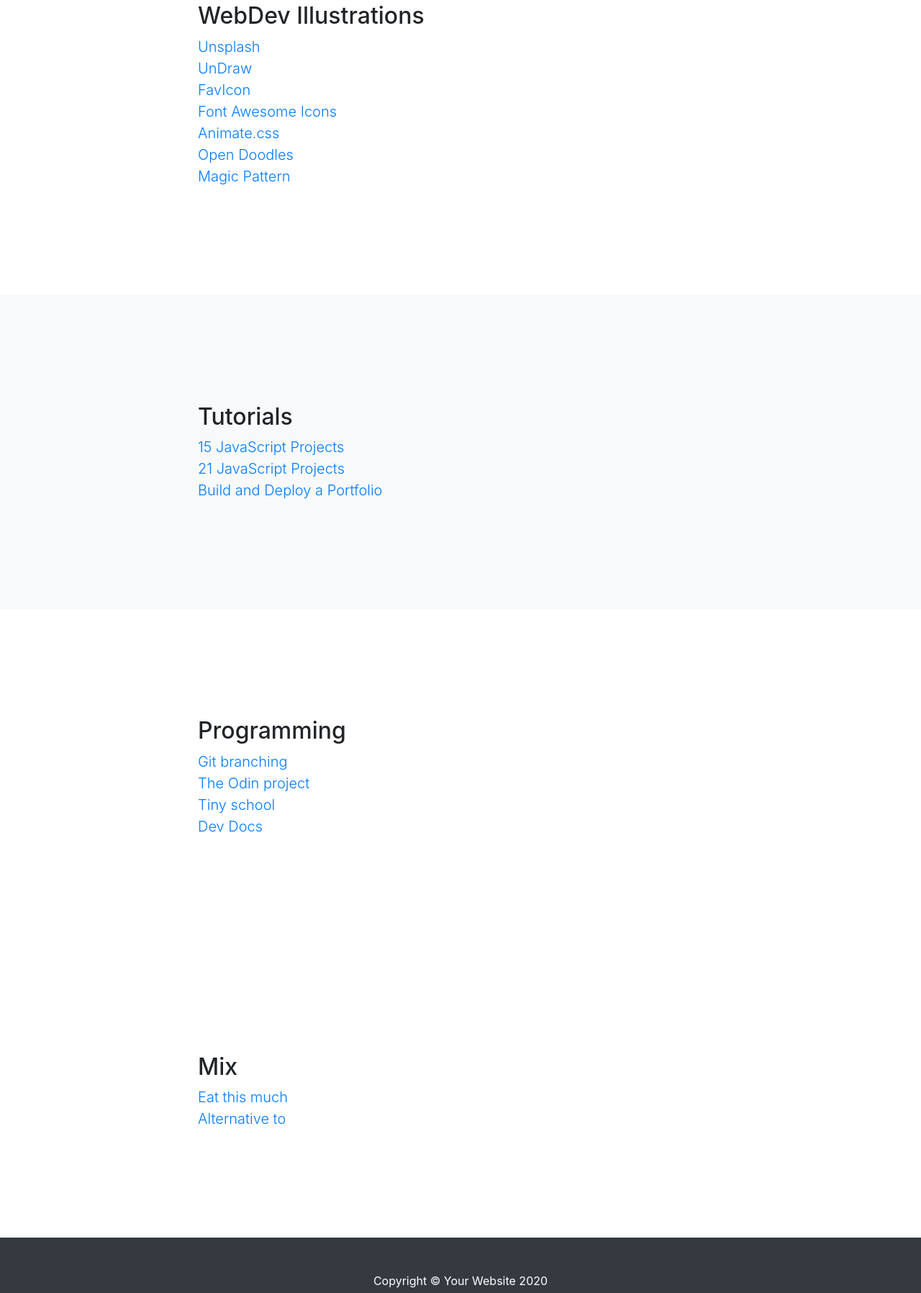
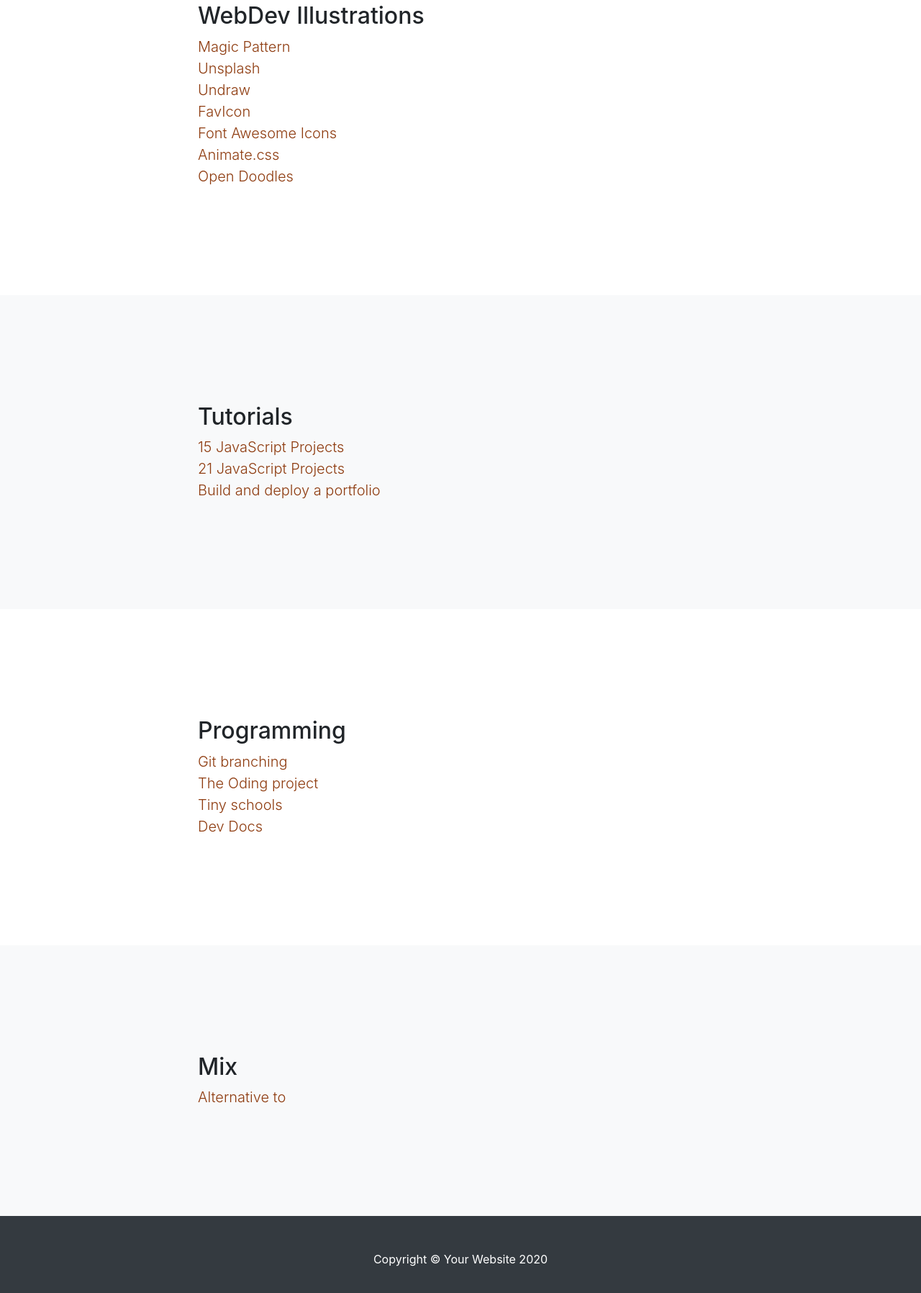
Before and after one commit to magalipujol/internet-is-beautiful, a website with bundled scripts: page index.html in a window 1280 px wide. Shown: the part 1001-2797 px from the top of the page at 72% size. Built offline with nearby package versions, Linux system fonts and the light colour scheme.

Commit message:
changed style and added a function to add pages

```diff
--- a/css/stylesheet.css
+++ b/css/stylesheet.css
@@ -20,3 +20,19 @@
   * {
     box-sizing: unset;
   }
+
+  .bg-dark {
+    background-color: #8e3b0f!important;
+  }
+
+  .bg-light {
+    background-color: #f5f2f0 !important;
+  }
+
+  .lead {
+    color: #8e3b0f !important;
+  }
+
+#page-description {
+  color: white !important
+}
--- /dev/null
+++ b/database.js
@@ -0,0 +1,127 @@
+let pages = [
+    {
+        sectionId: "webdev-content",
+        contents: [
+            {
+                link:"https://hackerthemes.com/bootstrap-cheatsheet/#bg-dark",
+                linkText: "Bootstrap cheatsheet",
+                description: "An interactive list of Bootstrap classes for version 4.3.1"
+            },
+            {
+                link:"https://grid.layoutit.com/",
+                linkText: "Grid Lay out it",
+                description: "Grid maker for CSS"
+            },
+            {
+                link: "https://web.dev/learn/",
+                linkText: "Wev.Dev",
+                description: "Explore our structured learning paths to discover everything you need to know about building for the modern web."
+            },
+            {
+                link: "https://purecss.io/",
+                linkText: "Pure.css",
+                description: "A set of small, responsive CSS modules that you can use in every web project."
+            },
+            {
+                link: "https://bulma.io/",
+                linkText: "Bulma",
+                description: "Bulma is a free, open source framework that provides ready-to-use frontend components that you can easily combine to build responsive web interfaces."
+            }
+        ]
+    },
+    {
+        sectionId: "webdev-design-content",
+        contents: [
+            {link: "https://www.magicpattern.design/",
+             linkText: "Magic Pattern",
+             description: "Generate unlimited high quality background graphics."
+            },
+            {
+                link: "https://unsplash.com/t/interiors",
+                linkText: "Unsplash",
+                description: "Good quality free images, and it has a great API"
+            },
+            {
+                link: "https://undraw.co/",
+                linkText: "Undraw",
+                description: "Open-source illustrations for any idea you can imagine and create."
+            },
+            {
+                link: "https://favicon.io/",
+                linkText: "FavIcon",
+                description: "Quickly generate your favicon from text, image, or choose from hundreds of emojis."
+            },
+            {
+                link: "https://fontawesome.com/icons?d=gallery&p=2",
+                linkText: "Font Awesome Icons",
+                description: "The world's most popular and easiest to use icon set."
+            },
+            {
+                link: "https://animate.style/",
+                linkText: "Animate.css",
+                description: "Animate.css is a library of ready-to-use, cross-browser animations for use in your web projects. Great for emphasis, home pages, sliders, and attention-guiding hints."
+            },
+            {
+                link: "https://www.opendoodles.com/?ref=hiddentools",
+                linkText: "Open Doodles",
+                description: "A Free Set of Open-Source Illustrations!"
+            }
+        ]
+    },
+    {
+        sectionId: "tutorial-content",
+        contents: [
+            {
+                link: "https://www.youtube.com/watch?v=3PHXvlpOkf4",
+                linkText: "15 JavaScript Projects",
+                description: "Sharpen your JavaScript skills by building 15 projects using plain JavaScript without frameworks"
+            },
+            {
+                link: "https://www.dunebook.com/javascript-project-ideas-for-beginners/",
+                linkText: "21 JavaScript Projects",
+                description: "21 Javascript projects for begginers"
+            },
+            {
+                link: "https://www.freecodecamp.org/news/build-a-portfolio-with-vuejs/#introduction",
+                linkText: "Build and deploy a portfolio",
+                description: "How to Build and Deploy a Portfolio with Vue.js Axios, the GitHub REST API, and Netlify"
+            }
+        ]
+    },
+    {
+        sectionId: "programming-content",
+        contents: [
+            {
+                link: "https://learngitbranching.js.org/?locale=es_AR",
+                linkText: "Git branching",
+                description: "Learn Git branching"
+            },
+            {
+                link: "https://www.theodinproject.com/",
+                linkText: "The Oding project",
+                description: "The free and open source curriculum for learning modern web development."
+            },
+            {
+                link: "https://tiny.school/",
+                linkText: "Tiny schools",
+                description: "Tinyschool helps developers learn new skills, get mentorship, build real-world projects and find a job in top remote teams. "
+            },
+            {
+                link: "https://devdocs.io/",
+                linkText: "Dev Docs",
+                description: "DevDocs combines multiple API documentations in a fast, organized, and searchable interface."
+            }
+        ]
+    },
+    {
+        sectionId: "mix-content",
+        contents: [
+            {
+                link: "https://alternativeto.net/",
+                linkText: "Alternative to",
+                description: "Reviews, comments and recommendations from users like yourself."
+            }
+        ]
+    }
+
+]
--- a/index.html
+++ b/index.html
@@ -60,31 +60,17 @@
   <header class="bg-primary text-white">
     <div style ="background: url('Flat-Mountains.svg') no-repeat right; max-width: 80%; background-color: #ffc73a;"class="container text-center title-header">
       <h1 >Welcome to Internet is beautiful</h1>
-      <p class="lead">A webpage that contains other awesome webpages </p>
+      <p class="lead" id="page-description">A webpage that contains other awesome webpages </p>
     </div>
   </header>
-  <!--
-  <a class="lead" target="_blank" href="link">pageName</a>
-  <div class="hidden">description</div><br>
--->
 
 
 <section id="webdev" class="bg-light">
     <div class="container">
       <div class="row">
-        <div class="col-lg-8 mx-auto">
+        <div id="webdev-content" class="col-lg-8 mx-auto">
           <h2>Frontend Web Development</h2>
-          <a class="lead" target="_blank" href="https://grid.layoutit.com/">Grid Lay out it</a>
-          <div class="hidden">Grid maker for CSS</div><br>
-          <a class="lead" target="_blank" href="https://hackerthemes.com/bootstrap-cheatsheet/#bg-dark">Bootstrap
-            Cheatsheet </a>
-          <div class="hidden">An interactive list of Bootstrap classes for version 4.3.1</div><br>
-          <a class="lead" target="_blank" href="https://web.dev/learn/">Web.Dev </a>
-          <div class="hidden">Explore our structured learning paths to discover everything you need to know about building for the modern web.</div><br>
-          <a class="lead" target="_blank" href="https://bulma.io/">Bulma </a>
-          <div class="hidden">Bulma is a free, open source framework that provides ready-to-use frontend components that you can easily combine to build responsive web interfaces. </div><br>
-          <a class="lead" target="_blank" href="https://purecss.io/">Pure.css </a>
-          <div class="hidden">A set of small, responsive CSS modules that you can use in every web project.</div><br>
+
         </div>
       </div>
     </div>
@@ -93,27 +79,9 @@
   <section id="design">
     <div class="container">
       <div class="row">
-        <div class="col-lg-8 mx-auto">
+        <div class="col-lg-8 mx-auto" id="webdev-design-content">
           <h2>WebDev Illustrations</h2>
-          <a class="lead" target="_blank" href="https://unsplash.com/t/interiors">Unsplash</a>
-          <div class="hidden">Good quality free images, and it has a great API</div><br>
-          <a class="lead" target="_blank" href="https://undraw.co/">UnDraw</a>
-          <div class="hidden">Open-source illustrations for any idea you can imagine and create.</div><br>
-          <a class="lead" target="_blank" href="https://favicon.io/">FavIcon</a>
-          <div class="hidden">Quickly generate your favicon from text, image, or choose from hundreds of emojis.</div><br>
-          <a class="lead" target="_blank" href="https://fontawesome.com/icons?d=gallery&p=2">Font Awesome Icons</a>
-          <div class="hidden">The world's most popular and easiest to use icon set. <br>
-          </div><br>
-          <a class="lead" target="_blank" href="https://animate.style/">Animate.css</a>
-          <div class="hidden">Animate.css is a library of ready-to-use, cross-browser animations for use in your web projects.
-            Great for emphasis, home pages, sliders, and attention-guiding hints. <br>
-          </div><br>
-          <a class="lead" target="_blank" href="https://www.opendoodles.com/?ref=hiddentools">Open Doodles</a>
-          <div class="hidden">A Free Set of Open-Source Illustrations! <br>
-          </div><br>
-          <a class="lead" target="_blank" href="https://www.magicpattern.design/">Magic Pattern</a>
-          <div class="hidden">Generate unlimited high quality background graphics.<br>
-          </div><br>
+
         </div>
       </div>
     </div>
@@ -122,19 +90,8 @@
   <section id="tutorials" class="bg-light">
     <div class="container">
       <div class="row">
-        <div class="col-lg-8 mx-auto">
+        <div class="col-lg-8 mx-auto" id="tutorial-content">
           <h2>Tutorials</h2>
-          <a class="lead" target="_blank" href="https://www.youtube.com/watch?v=3PHXvlpOkf4">15 JavaScript Projects</a>
-          <div class="hidden">Sharpen your JavaScript skills by building 15 projects using plain JavaScript without
-            frameworks.</div><br>
-            <a class="lead" target="_blank" href="https://www.dunebook.com/javascript-project-ideas-for-beginners/">21
-              JavaScript Projects</a>
-              <div class="hidden">21 JavaScript projects for beginners.</div><br>
-              <a class="lead" target="_blank"
-              href="https://www.freecodecamp.org/news/build-a-portfolio-with-vuejs/#introduction">Build and Deploy a
-              Portfolio</a>
-              <div class="hidden">How to Build and Deploy a Portfolio with Vue.js Axios, the GitHub REST API, and Netlify
-              </div><br>
             </div>
           </div>
         </div>
@@ -143,16 +100,8 @@
       <section id="prog">
         <div class="container">
           <div class="row">
-            <div class="col-lg-8 mx-auto">
+            <div class="col-lg-8 mx-auto" id="programming-content">
               <h2>Programming</h2>
-              <a class="lead" target="_blank" href="https://learngitbranching.js.org/?locale=es_AR">Git branching</a>
-              <div class="hidden">Learn git branching</div><br>
-              <a class="lead" target="_blank" href="https://www.theodinproject.com/">The Odin project</a>
-              <div class="hidden">The free and open source curriculum for learning modern web development. </div><br>
-              <a class="lead" target="_blank" href="https://tiny.school/">Tiny school</a>
-              <div class="hidden">Tinyschool helps developers learn new skills, get mentorship, build real-world projects and find a job in top remote teams. </div><br>
-              <a class="lead" target="_blank" href="https://devdocs.io/">Dev Docs</a>
-              <div class="hidden">DevDocs combines multiple API documentations in a fast, organized, and searchable interface. </div><br>
             </div>
           </div>
         </div>
@@ -202,19 +151,12 @@
                 </div>
               </section>
             -->
-
-  <section id="mix">
+  <section id="mix" class="bg-light">
     <div class="container">
       <div class="row">
-        <div class="col-lg-8 mx-auto">
+        <div class="col-lg-8 mx-auto" id="mix-content">
           <h2>Mix</h2>
-          <a class="lead" target="_blank" href="https://www.eatthismuch.com/">Eat this much</a>
-          <div class="hidden">
-            Eat This Much creates personalized meal plans based on your food preferences, budget, and schedule. Reach
-            your diet and nutritional goals with our calorie calculator, weekly meal plans, grocery lists and more.
-          </div><br>
-          <a class="lead" target="_blank" href="https://alternativeto.net/">Alternative to </a>
-          <div class="hidden">Reviews, comments and recommendations from users like yourself.</div><br>
+
         </div>
       </div>
     </div>
@@ -238,6 +180,10 @@
   <!-- Custom JavaScript for this theme -->
   <script src="js/scrolling-nav.js"></script>
 
+  <!-- Js functions to add pages and database -->
+  <script src="database.js"></script>
+  <script src="script.js"></script>
+
 </body>
 
 </html>
--- /dev/null
+++ b/script.js
@@ -0,0 +1,30 @@
+{/* <a class="lead" target="_blank" href="https://purecss.io/">Pure.css </a>
+<div class="hidden">A set of small, responsive CSS modules that you can use in every web project.</div><br> */}
+
+
+
+
+function addWebpage (sectionID, link, linkText, description) {
+    var newLink = document.createElement("a")
+    var newDescription = document.createElement("div");
+    newLink.href = link
+    newLink.target ="_blank"
+    newLink.innerHTML = linkText
+    newLink.classList.add("lead")
+    newDescription.innerHTML = description
+    newDescription.classList.add("hidden")
+    document.getElementById(sectionID).appendChild(newLink)
+    document.getElementById(sectionID).appendChild(newDescription)
+    document.getElementById(sectionID).appendChild(document.createElement('br'))
+
+}
+
+// addWebpage ("webdev-content", "https://purecss.io/", "Pure.css", "A set of small, responsive CSS modules that you can use in every web project.")
+// addWebpage ("webdev-content", "https://purecss.io/", "Pure.css", "A set of small, responsive CSS modules that you can use in every web project.")
+
+
+for (let section of pages) {
+    for (let content of section.contents) {
+        addWebpage(section.sectionId, content.link, content.linkText, content.description)
+    }
+}
```
